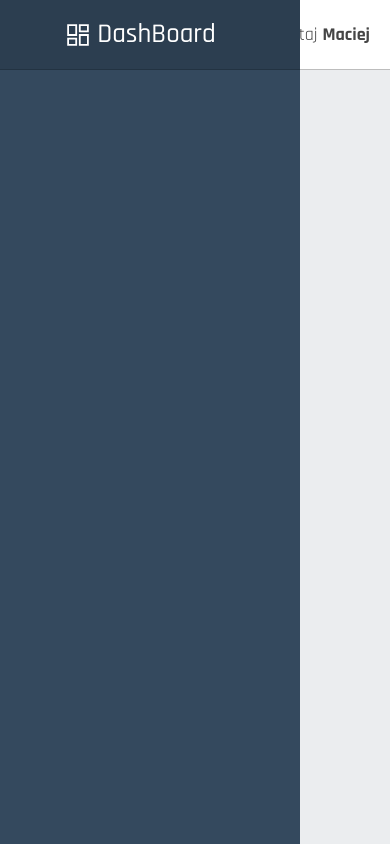
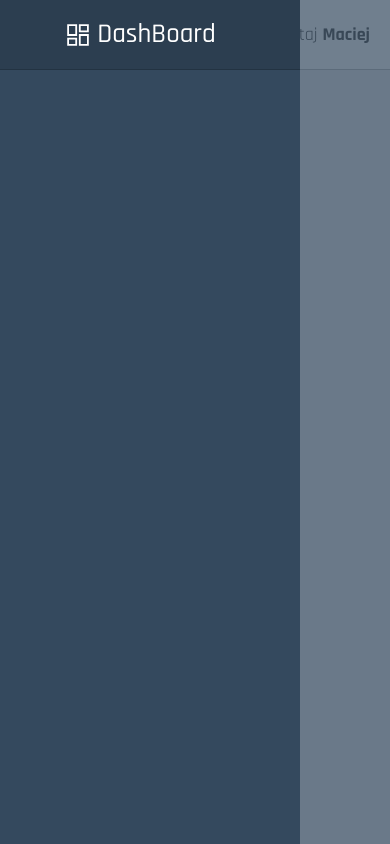
Before and after one commit to Maciej86/dashboard, a React (Create React App) app: page / in a window 390 px wide. Both pictures are taken after a click on the icon 34 px from the left and 30 px from the top of the page. Built offline with nearby package versions, Linux system fonts and the light colour scheme.

Commit message:
Toggle navigation - mobile

```diff
--- a/src/core/styled.ts
+++ b/src/core/styled.ts
@@ -12,7 +12,8 @@ export const Dashboard = styled.section<AnimationSection>`
   height: 100%;
   background: ${({ theme }) => theme.color.backgroundApp};
   margin-left: 300px;
-  transition: margin-left 0.5s, width 0.5s;
+  transition: margin-left ${({ theme }) => theme.speed.speedNav}s,
+    width ${({ theme }) => theme.speed.speedNav}s;
 
   ${({ $toggleNav }) =>
     $toggleNav &&
--- a/src/core/theme.ts
+++ b/src/core/theme.ts
@@ -17,6 +17,10 @@ const media = {
   hiddenNav: 1000,
 };
 
+const speed = {
+  speedNav: 0.3,
+};
+
 export const themeDefault = {
   color: {
     backgroundApp: color.gray_100,
@@ -34,4 +38,7 @@ export const themeDefault = {
   media: {
     ...media,
   },
+  speed: {
+    ...speed,
+  },
 };
--- a/src/features/Navigation/index.tsx
+++ b/src/features/Navigation/index.tsx
@@ -1,16 +1,23 @@
-import { useSelector } from "react-redux";
-import { selectToggleNavState } from "../Bar/sliceBar";
-import { Nav, Logo, LogoIcon, LogoTitle } from "./styled";
+import { useDispatch, useSelector } from "react-redux";
+import { selectToggleNavState, setToggleNav } from "../Bar/sliceBar";
+import { Nav, Logo, LogoIcon, LogoTitle, MobileMask } from "./styled";
 
 export const Navigation = () => {
+  const dispatch = useDispatch();
   const toggleNav = useSelector(selectToggleNavState);
 
   return (
+    <>
       <Nav $toggleNav={toggleNav}>
         <Logo>
           <LogoIcon />
           <LogoTitle>DashBoard</LogoTitle>
         </Logo>
       </Nav>
+      <MobileMask
+        onClick={() => dispatch(setToggleNav())}
+        $toggleNav={toggleNav}
+      ></MobileMask>
+    </>
   );
 };
--- a/src/features/Navigation/styled.ts
+++ b/src/features/Navigation/styled.ts
@@ -11,8 +11,8 @@ export const Nav = styled.nav<AnimationNavigation>`
   height: 100%;
   background: ${({ theme }) => theme.color.backgroundNav};
   transform: translateX(0);
-  transition: transform 0.5s;
-  z-index: 10;
+  transition: transform ${({ theme }) => theme.speed.speedNav}s;
+  z-index: 20;
 
   ${({ $toggleNav }) =>
     $toggleNav &&
@@ -43,7 +43,7 @@ export const Logo = styled.div`
 export const LogoIcon = styled(LogoSvg)`
   margin-left: -30px;
   transform: scale(0.6);
-  fill: ${({ theme }) => theme.color.colorTextLogo}; ;
+  fill: ${({ theme }) => theme.color.colorTextLogo};
 `;
 
 export const LogoTitle = styled.h1`
@@ -53,3 +53,15 @@ export const LogoTitle = styled.h1`
   font-weight: 500;
   color: ${({ theme }) => theme.color.colorTextLogo};
 `;
+
+export const MobileMask = styled.div<AnimationNavigation>`
+  position: absolute;
+  display: ${({ $toggleNav }) => ($toggleNav ? "block" : "none")};
+  width: 100vw;
+  height: 100vh;
+  top: 0;
+  left: 0;
+  background: ${({ theme }) => theme.color.backgroundNav};
+  opacity: 0.7;
+  z-index: 10;
+`;
```
Lines whose indentation alone changed are shown as unchanged.
